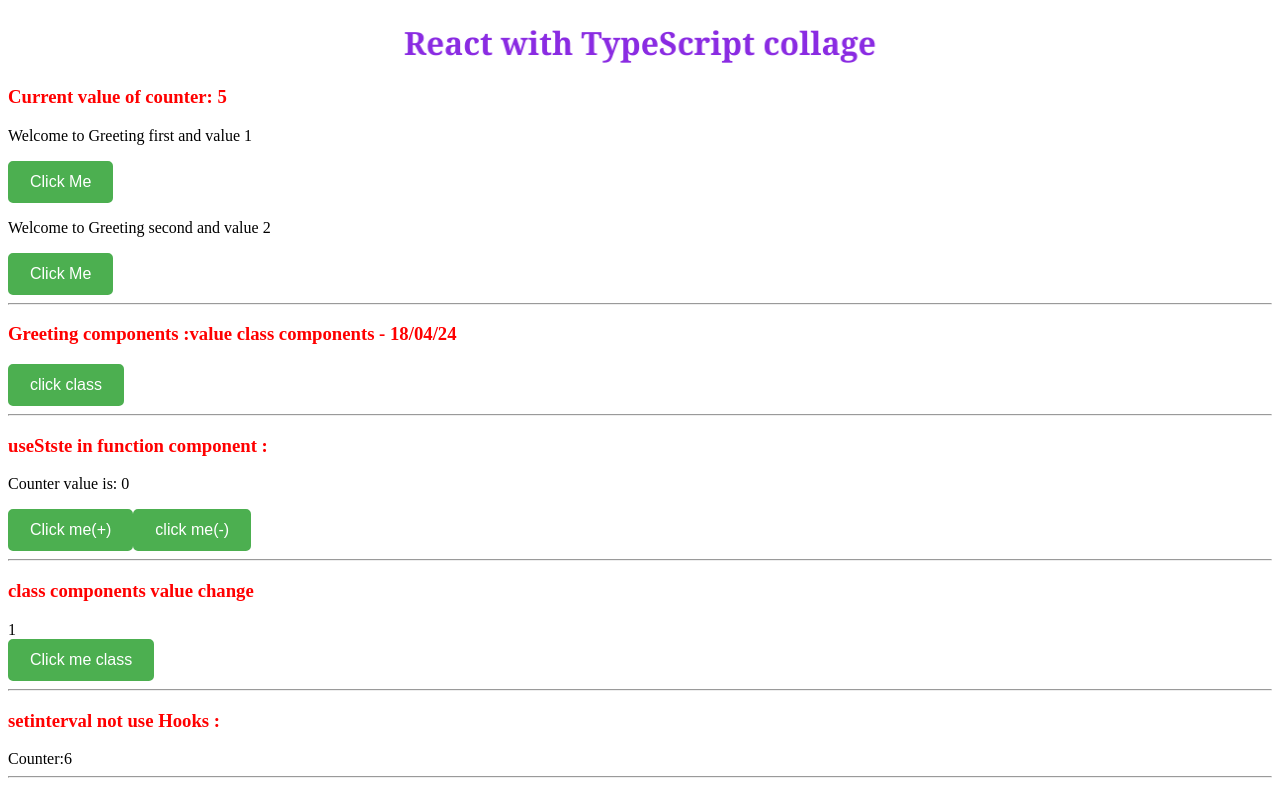
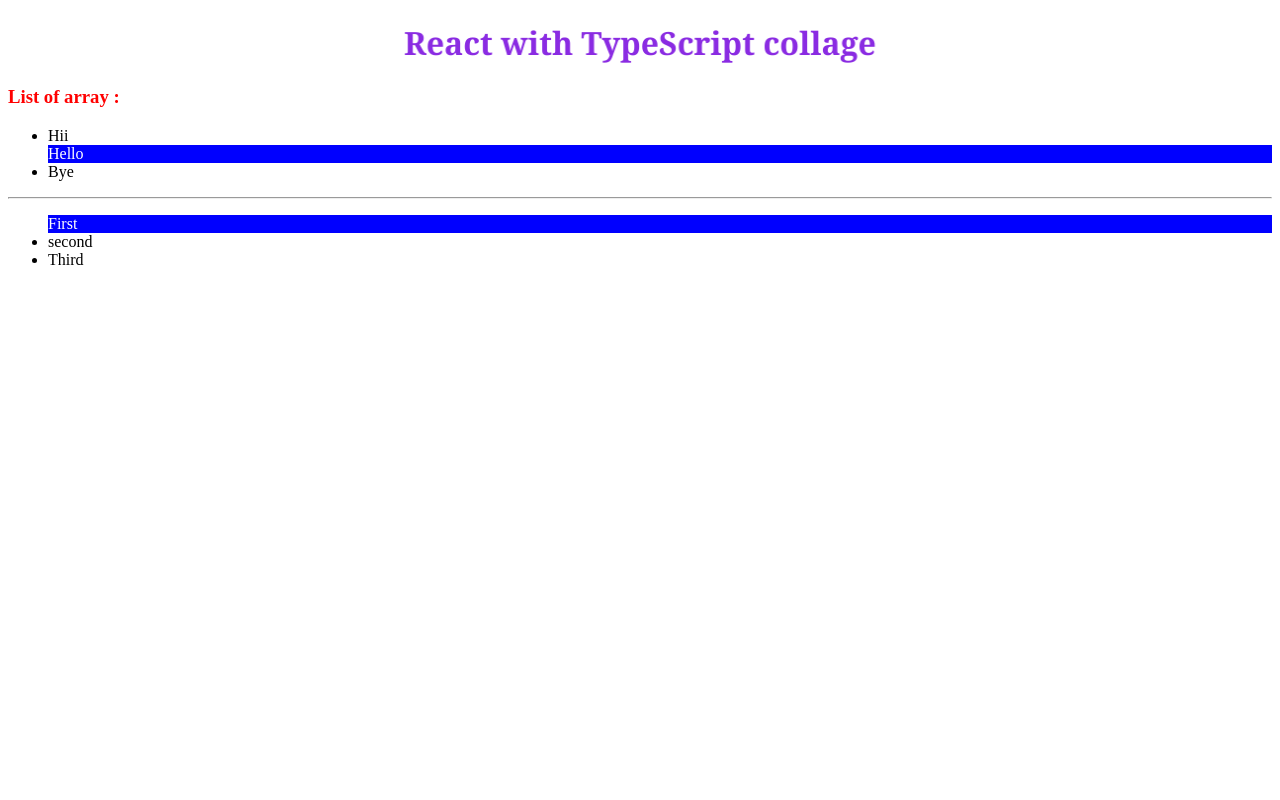
Before and after one commit to sujoyghoshal/React-with-Typescript, a React (Create React App) app: page / in a window 1280 px wide. Built offline with nearby package versions, Linux system fonts and the light colour scheme.

Commit message:
adding list components

```diff
--- a/src/App.css
+++ b/src/App.css
@@ -42,3 +42,7 @@
     background-color: #3e8e41;
     border-color: #3e8e41;
   }
+  .active{
+    background-color: blue;
+    color: white;
+  }
--- a/src/App.tsx
+++ b/src/App.tsx
@@ -7,6 +7,8 @@
 import CounterAll from "./components/Counterall";
 import CounterClass from "./components/CounterClass";
 import TimerCount from "./components/Timecount";
+import ListGroup from "./components/LIstcomponents";
+import Listnew from "./components/Listnew";
 function App() {
   function clickhandler1() {
     alert('first clicked');
@@ -20,7 +22,7 @@
   return (
     <div className="App">
       <h1 className="header">React with TypeScript collage</h1>
-      <Counter />
+      {/* <Counter />
       <Greet data="first" value="value 1" myclick={clickhandler1} />
       <Greet data="second" value="value 2" myclick={clickhandler2} />
       <hr/>
@@ -31,7 +33,10 @@
       <CounterClass/>
       <hr/>
       <TimerCount/>
+      <hr/> */}
+      <ListGroup/>
       <hr/>
+      <Listnew/>
     </div>
   );
 }
--- /dev/null
+++ b/src/components/LIstcomponents.tsx
@@ -0,0 +1,26 @@
+const ListGroup=()=>{
+    let selecedindex=-1;
+    const item=['Hii','Hello','Bye'];
+    selecedindex=1;
+    const clickHandeler=()=>{
+    //  alert()
+    }
+    return(
+        <>
+        {/* <li>Hii</li>
+        <li>Hii</li>
+        <li>Hii</li> */}
+        <h3>List of array :</h3>
+        <ul>
+            {item.map((item,index)=>
+                (
+                <li key={item} onClick={clickHandeler} className={selecedindex===index?'active':'nun'}>
+                    {item}
+                </li>
+                )
+            )}
+        </ul>
+        </>
+    )
+}
+export default ListGroup;
--- /dev/null
+++ b/src/components/Listnew.tsx
@@ -0,0 +1,30 @@
+import { MouseEvent, useState } from "react";
+
+const Listnew = () => {
+  const items = ["First", "second", "Third"];
+  // let selectetIndex=0;
+  const [selectetIndex, setselectedIndex] = useState(0);
+  const clickHandler = (event: MouseEvent) => {
+    let targetLi = event.target as HTMLElement;
+    console.log(targetLi.getAttribute("key"));
+  };
+  const selectetindex = (index: number) => {
+    setselectedIndex(index);
+    console.log(index);
+  };
+  return (
+    <ul className="list-group">
+      {items.map((item, index) => (
+        <li
+          onClick={() => selectetindex(index)}
+          key={index}
+          className={selectetIndex === index ? "active" : " "}
+        >
+          {item}
+        </li>
+      ))}
+    </ul>
+  );
+};
+
+export default Listnew;
```
